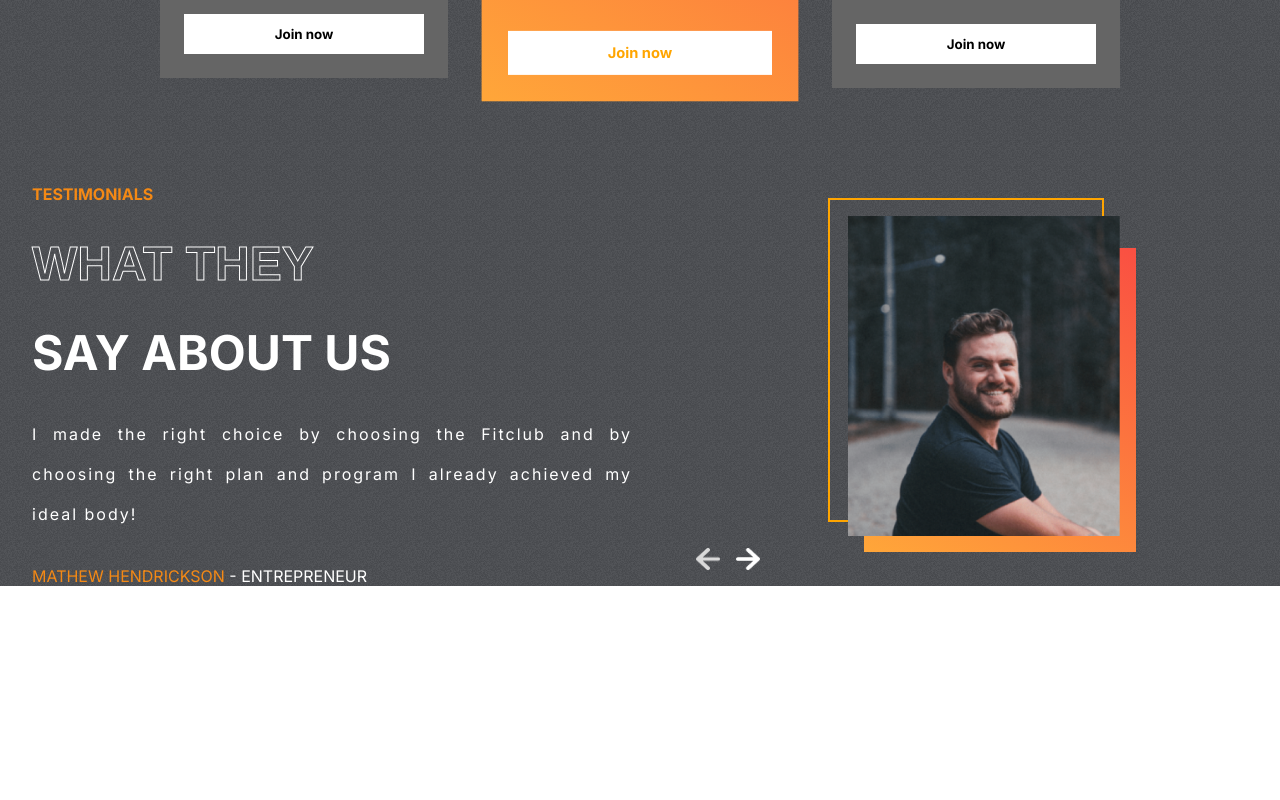
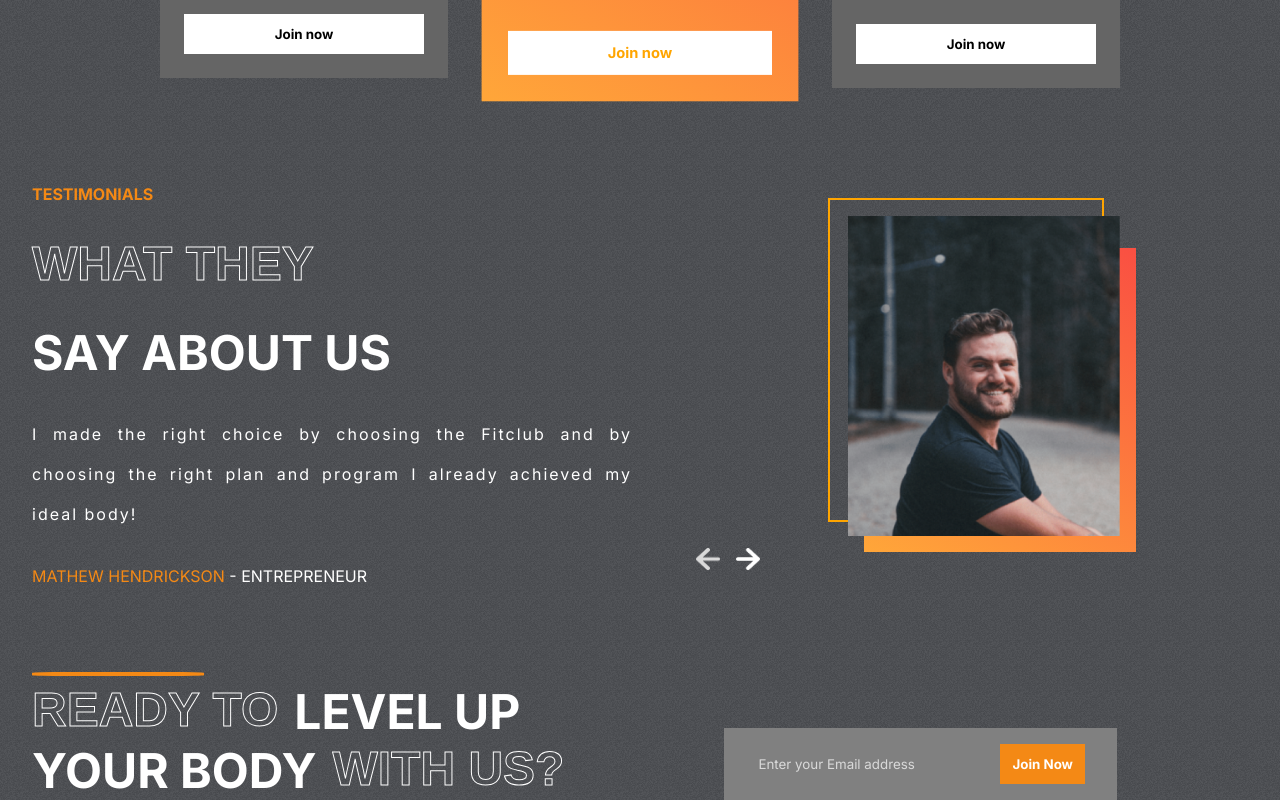
Before and after one commit to swatijain1095/fitclub, a React (Create React App) app: page / in a window 1280 px wide. Shown: the part 2344-3144 px from the top of the page. Before the commit the page ends 2930 px from the top, so only its background shows below. Built offline with nearby package versions, Linux system fonts and the light colour scheme.

Commit message:
Added join component and its styling

```diff
--- a/src/App.js
+++ b/src/App.js
@@ -1,5 +1,6 @@
 import "./App.css";
 import Hero from "./components/Hero/Hero";
+import Join from "./components/Join/Join";
 import Plans from "./components/Plans/Plans";
 import Programs from "./components/Programs/Programs";
 import Reasons from "./components/Reasons/Reasons";
@@ -12,6 +13,7 @@
       <Reasons />
       <Plans />
       <Testimonials />
+      <Join />
     </div>
   );
 }
--- /dev/null
+++ b/src/components/Join/Join.css
@@ -0,0 +1,55 @@
+.join {
+  display: flex;
+  padding: 0 2rem;
+  gap: 10rem;
+}
+
+.left-j {
+  color: white;
+  font-size: 3rem;
+  font-weight: bold;
+  text-transform: uppercase;
+  position: relative;
+}
+
+.left-j > hr {
+  position: absolute;
+  width: 10.5rem;
+  border: 2px solid var(--orange);
+  border-radius: 20%;
+  margin: -10px 0;
+}
+
+.left-j > div {
+  display: flex;
+  gap: 1rem;
+}
+
+.right-j {
+  display: flex;
+  justify-content: center;
+  align-items: flex-end;
+}
+
+.email-container {
+  display: flex;
+  gap: 3rem;
+  background-color: gray;
+  padding: 1rem 2rem;
+}
+
+.email-container > input {
+  background-color: transparent;
+  border: none;
+  outline: none;
+  color: var(--lightgray);
+}
+
+::placeholder {
+  color: var(--lightgray);
+}
+
+.btn-j {
+  background-color: var(--orange);
+  color: white;
+}
--- /dev/null
+++ b/src/components/Join/Join.jsx
@@ -0,0 +1,52 @@
+import React, { useRef } from "react";
+import "./Join.css";
+import emailjs from "@emailjs/browser";
+
+const Join = () => {
+  const form = useRef();
+
+  const sendEmail = (e) => {
+    e.preventDefault();
+
+    emailjs
+      .sendForm("service_oakvigb", "template_fhd2y4s", form.current, {
+        publicKey: "qQKpSxGZsYH5X2cNb",
+      })
+      .then(
+        () => {
+          console.log("SUCCESS!");
+        },
+        (error) => {
+          console.log("FAILED...", error.text);
+        }
+      );
+  };
+
+  return (
+    <div className="join" id="join-us">
+      <div className="left-j">
+        <hr />
+        <div>
+          <span className="stroke-text">READY TO</span>
+          <span>LEVEL UP</span>
+        </div>
+        <div>
+          <span>YOUR BODY</span>
+          <span className="stroke-text">WITH US?</span>
+        </div>
+      </div>
+      <div className="right-j">
+        <form ref={form} className="email-container" onSubmit={sendEmail}>
+          <input
+            type="email"
+            name="user_email"
+            placeholder="Enter your Email address"
+          />
+          <button className="btn btn-j">Join Now</button>
+        </form>
+      </div>
+    </div>
+  );
+};
+
+export default Join;
```
Also changed, not shown: package.json (+6 -5 lines), 1 other file (tests, documents, lock files or other folders).
